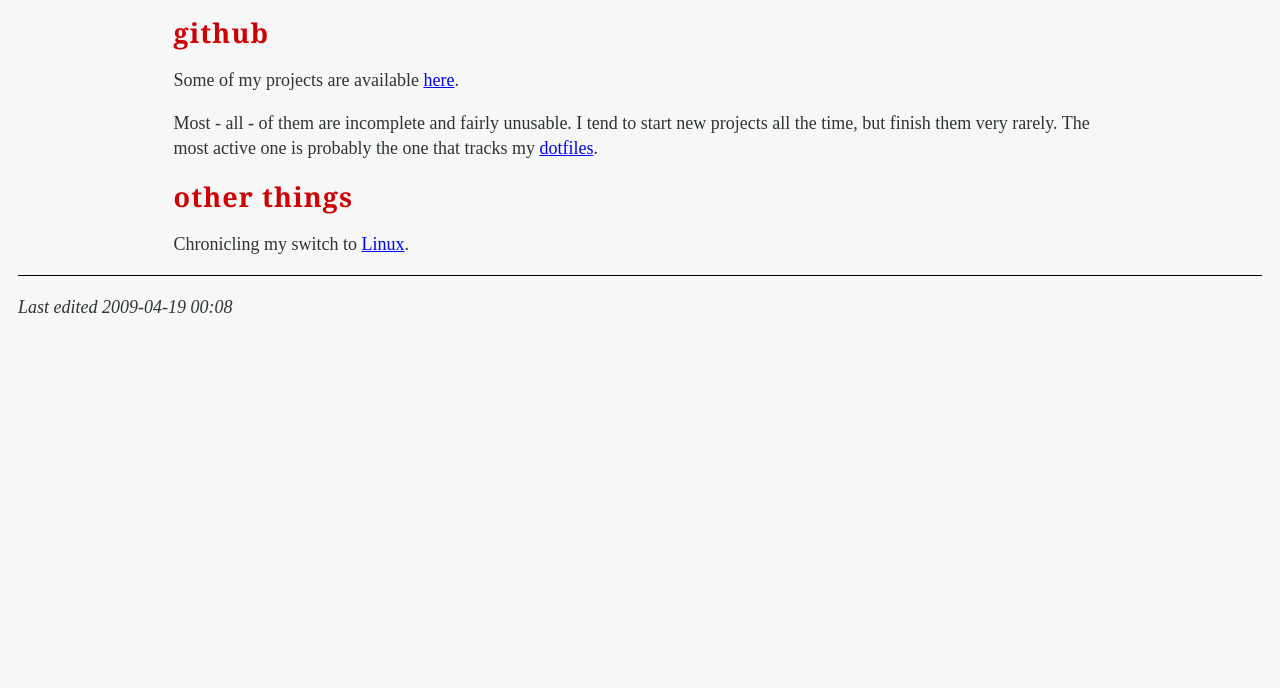
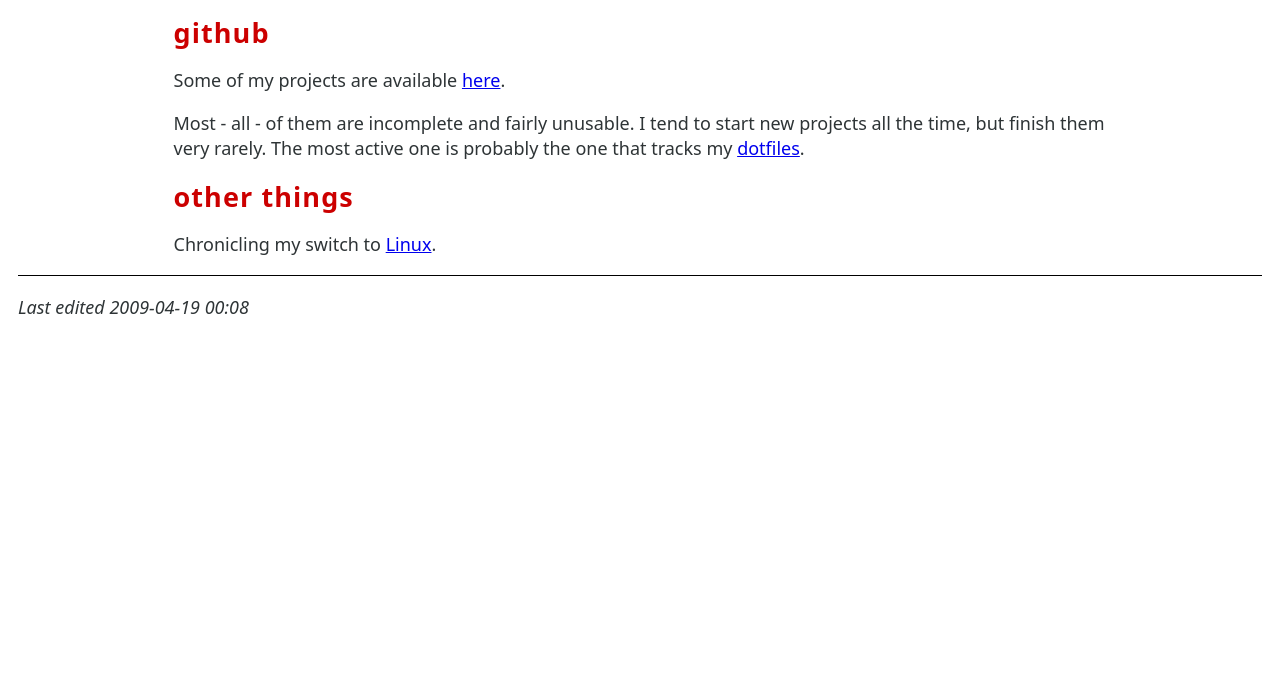
Before and after one commit to krig/krig.github.io, a plain HTML site: page index.html in a window 1280 px wide. Shown: the part 112-800 px from the top of the page. Drawn offline with Linux system fonts and the light colour scheme.

Commit message:
updated website

```diff
--- a/local.css
+++ b/local.css
@@ -1,11 +1,11 @@
 body {
-    font-family: "Times New Roman", Times, serif;
+    font-family: "Droid Sans", sans;
     padding: 1em;
     margin: 0;
     font-size: 18px;
     line-height: 1.5em;
     color: #2e3436;
-    background-color: #F7F7F7;
+    background-color: #FFFFFF;
 }
 
 input {
@@ -39,7 +39,7 @@ pre {
 }
 
 h1, h2, h3, h4, h5, h6, dl, dt {
-    font-family: Georgia, "Times New Roman", Times, serif;
+    font-family: "Droid Sans", sans;
     font-weight: bold;
     background-color: inherit;
     color: #cc0000 !important;
```
